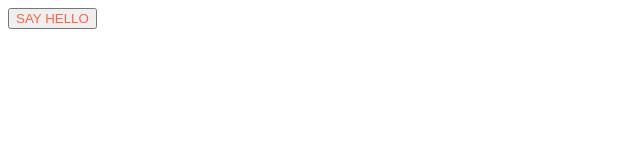
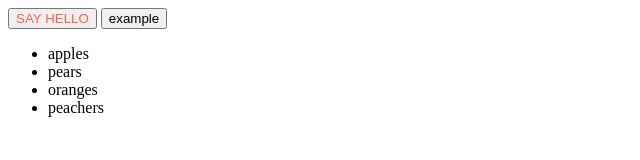
Before and after one commit to elya2405/28.02.23, a plain HTML site: page index.html in a window 1280 px wide. Shown: the whole page, without its empty margins (0-640 px from the left). Drawn offline with Linux system fonts and the light colour scheme.

Commit message:
repeating js and solving the tasks

```diff
--- a/index.html
+++ b/index.html
@@ -8,7 +8,7 @@
     <title>Document</title>
   </head>
   <body>
-    <button id="say-hello">say hello</button>
+    <button id="say-hello">Say hello</button>
 
     <script src="script.js"></script>
   </body>
--- a/script.js
+++ b/script.js
@@ -22,6 +22,26 @@ document.body.append(exampleBtn);
 exampleBtn.remove();
 
 //добавление слушателя событий
-sayHelloBtn.addEventListener(function (event) {
-  alert("hello");
+//sayHelloBtn.addEventListener(function (event) {
+// alert("Hello");
+//});
+
+//ЗАДАЧА 1
+// СОЗДАТЬ КНОПКУ КОТОРАЯ СОДЕРЖИТ ТЕКСТ EXAMPLE И ДОБАВИТЬ В BODY, СДЕЛАТЬ ТАК ЧТОБЫ ПРИ НАЖАТИ КНОПКИ ОНО ИСЧЕЗАЛО
+let button = document.createElement("button");
+button.textContent = "example";
+document.body.append(button);
+button.addEventListener("click", function () {
+  button.remove();
 });
+
+//ЗАДАЧА 2
+// СОЗДАТЬ UL И ДОБАВИТЬ В BODY И ДОБАВИТЬ 10 LI ИЗ МАССИВА
+let list = ["apples", "pears", "oranges", "peachers"];
+let ul = document.createElement("ul");
+document.body.append(ul);
+for (let i = 0; i < list.length; i++) {
+  let item = document.createElement("li");
+  item.textContent = list[i];
+  ul.append(item);
+}
```
